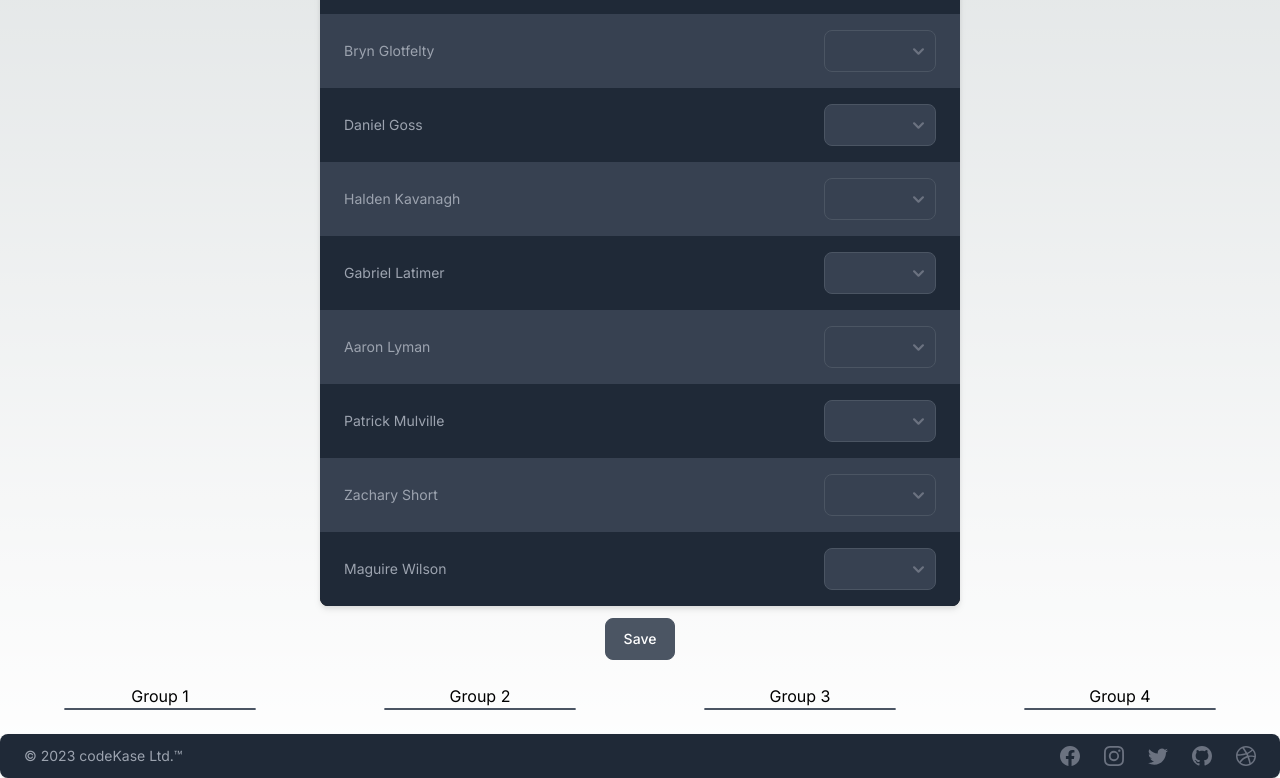
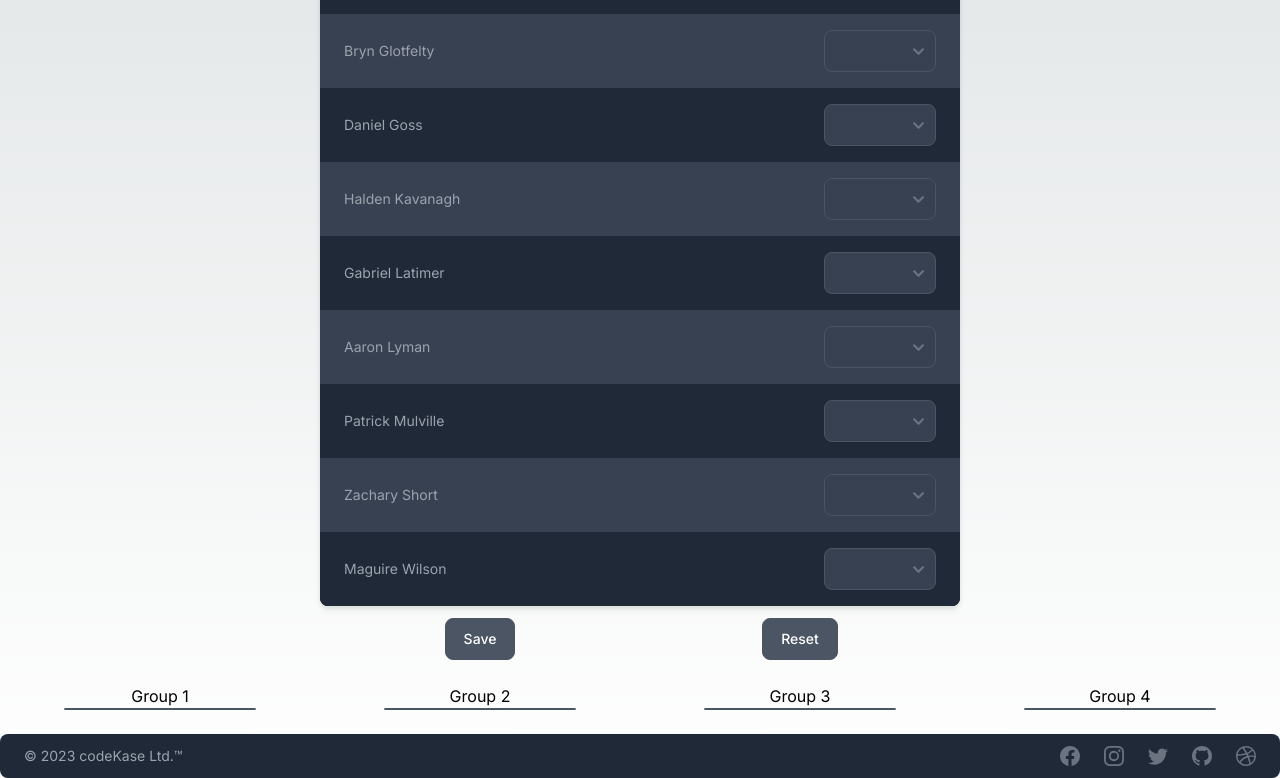
Before and after one commit to CaseySMiller/list_roller, a Next.js app: page /groups in a window 1280 px wide. Shown: the part 476-1254 px from the top of the page. Built offline with nearby package versions, Linux system fonts and the light colour scheme.

Commit message:
added reset button and functionality

```diff
--- a/app/groups/page.tsx
+++ b/app/groups/page.tsx
@@ -19,7 +19,10 @@ const listArray = [
   "Maguire Wilson",
 ];
 
-interface Group { name: string, items: Array<string> }
+interface Group {
+  name: string;
+  items: Array<string>;
+}
 
 const groupsDefault: Group[] = [
   { name: "Group 1", items: [] },
@@ -41,12 +44,18 @@ const Groups = () => {
     return groupIndex;
   }
 
+  const handleReset = () => {
+    console.log("reset");
+    setGroups(groupsDefault);
+    localStorage.setItem("groupsArr", JSON.stringify(groupsDefault));
+  };
+
   const handleSelect = (e: any) => {
     const newGroups = [...groups];
-    const val = e.target.value.split(' ');
-    const index = parseInt(val[0])-1;
+    const val = e.target.value.split(" ");
+    const index = parseInt(val[0]) - 1;
     val.shift();
-    const itemName = val.join(' ');
+    const itemName = val.join(" ");
     // remove item from all groups
     newGroups.forEach((group: Group) => {
       group.items = group.items.filter((item: string) => item !== itemName);
@@ -57,10 +66,9 @@ const Groups = () => {
   };
 
   const handleSave = () => {
-    console.log('save');
+    console.log("save");
     localStorage.setItem("groupsArr", JSON.stringify(groups));
-
-  }
+  };
 
   useEffect(() => {
     const checkLocalStorage = async () => {
@@ -91,9 +99,9 @@ const Groups = () => {
                   <Table.Cell>
                     <Select
                       onChange={handleSelect}
-                      value={groupIndex > -1 ? `${groupIndex+1} ${item}` : ''}
+                      value={groupIndex > -1 ? `${groupIndex + 1} ${item}` : ""}
                     >
-                      <option value=''></option>
+                      <option value=""></option>
                       <option value={`1 ${item}`}>Group 1</option>
                       <option value={`2 ${item}`}>Group 2</option>
                       <option value={`3 ${item}`}>Group 3</option>
@@ -105,13 +113,14 @@ const Groups = () => {
             })}
           </Table.Body>
         </Table>
-        <Button
-          onClick={handleSave}
-          color="light"
-          className="mx-auto mt-3"
-        >
-          Save
-        </Button>
+        <div className="grid grid-cols-2">
+          <Button onClick={handleSave} color="light" className="mx-auto mt-3">
+            Save
+          </Button>
+          <Button onClick={handleReset} color="light" className="mx-auto mt-3">
+            Reset
+          </Button>
+        </div>
       </div>
       <div className="grid grid-cols-1 md:grid-cols-4 pb-6">
         <div className="">
@@ -125,7 +134,7 @@ const Groups = () => {
         <div className="">
           <h5 className="text-center">Group 2</h5>
           <ListGroup className="w-48 mx-auto">
-          {groups[1].items.map((item: string, index: number) => (
+            {groups[1].items.map((item: string, index: number) => (
               <ListGroup.Item key={index}>{item}</ListGroup.Item>
             ))}
           </ListGroup>
@@ -133,7 +142,7 @@ const Groups = () => {
         <div className="">
           <h5 className="text-center">Group 3</h5>
           <ListGroup className="w-48 mx-auto">
-          {groups[2].items.map((item: string, index: number) => (
+            {groups[2].items.map((item: string, index: number) => (
               <ListGroup.Item key={index}>{item}</ListGroup.Item>
             ))}
           </ListGroup>
@@ -141,7 +150,7 @@ const Groups = () => {
         <div className="">
           <h5 className="text-center">Group 4</h5>
           <ListGroup className="w-48 mx-auto">
-          {groups[3].items.map((item: string, index: number) => (
+            {groups[3].items.map((item: string, index: number) => (
               <ListGroup.Item key={index}>{item}</ListGroup.Item>
             ))}
           </ListGroup>
```
